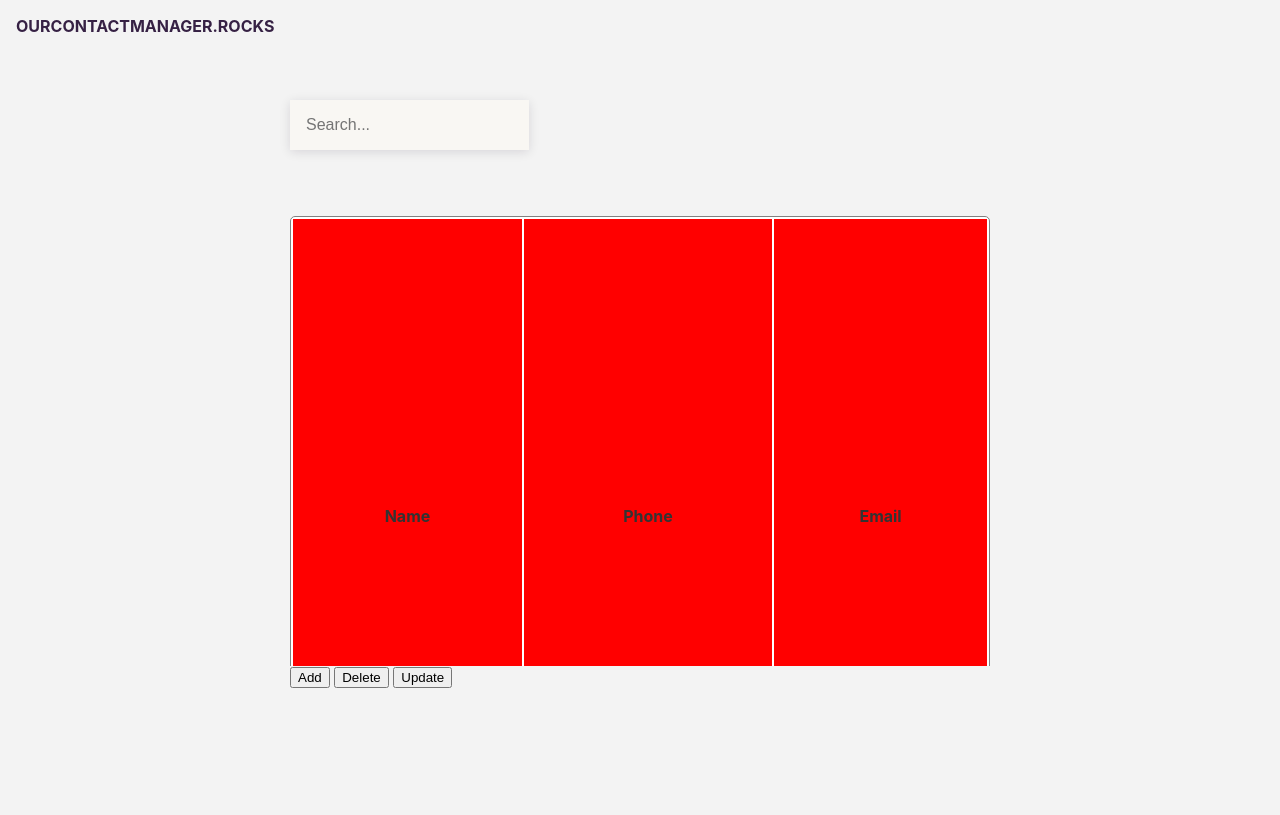
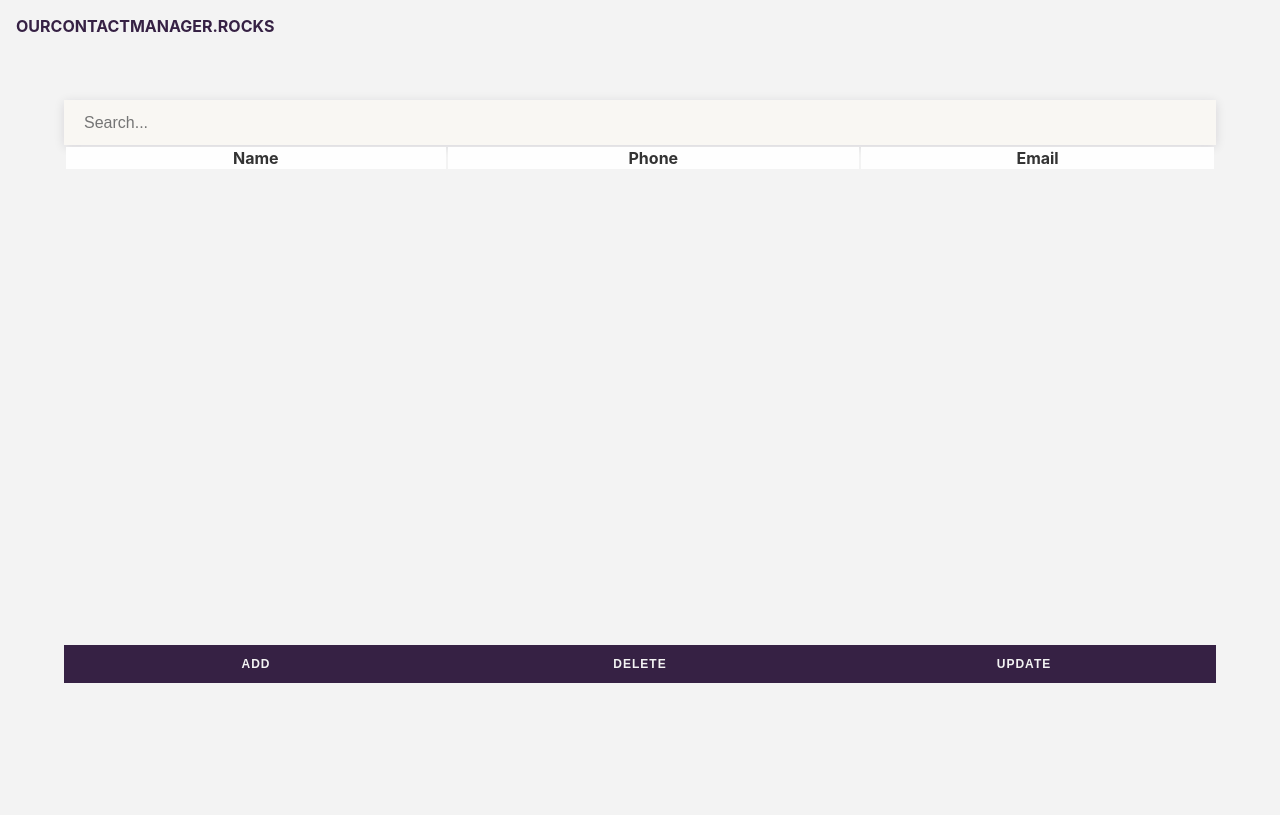
Before and after one commit to ctcuff/COP4331SP, a PHP site: page /manage/index.html in a window 1280 px wide. Shown: the top 815 px of the page. Run offline with PHP 8.4, Linux system fonts and the light colour scheme; lists and menus that the app fills with data are empty.

Commit message:
Updated css to reflect new manage.html

```diff
--- a/html/css/manage.css
+++ b/html/css/manage.css
@@ -1,48 +1,53 @@
-
-.header
+.search-bar
 {
-    background-color: red;
-    width: 225px;
-    margin-top: 15px;
-}
-
-.header p
-{
-    font-size: 20px;
-    font-family: arial;
+    width:100%;
+    height: 45px;
+    padding: 0 0 0 0;
+    text-indent: 20px;
+    margin: 0;
 }
 
 .table
 {
-    background-color: white;
-    width: 700px;
-    height: 600px;
+    background-color: white
     border: 1px solid gray;
-    border-radius: 5px;
-    margin: auto;
-    margin-top: 50px;
+    width: 100%;
 }
 
-.buttons
+#contacts
 {
-    margin: 0 auto;
-    width: 285px;
-    margin-top: 20px;
-    background-color: blue;
+    align-items-content: center;
+    flex-direction: column;
+    display: flex;
+    width: 90%;
 }
 
-
-.btn-add
+#contacts tr.header, #contacts tr:hover
 {
-    margin-left: 30px;
+    background-color: #fefefe;
 }
 
-.btn-delete
+.btn-wrapper
 {
-    margin-left: 30px;
+    display: flex;
+    flex-direction: row;
 }
 
-.btn-update
+.btn-crud
 {
-    margin-left: 30px;
+    text-align: center;
+    background-color: var(--color-secondary);
+    border: none;
+    cursor: pointer;
+    text-transform: uppercase;
+    font-size: 12px;
+    padding: 1em;
+    color: var(--color-light);
+    font-weight: 600;
+    letter-spacing: 1px;
+    flex: 1;
 }
+
+.btn-crud:focus {
+  outline: 1px solid blue;
+}
```
